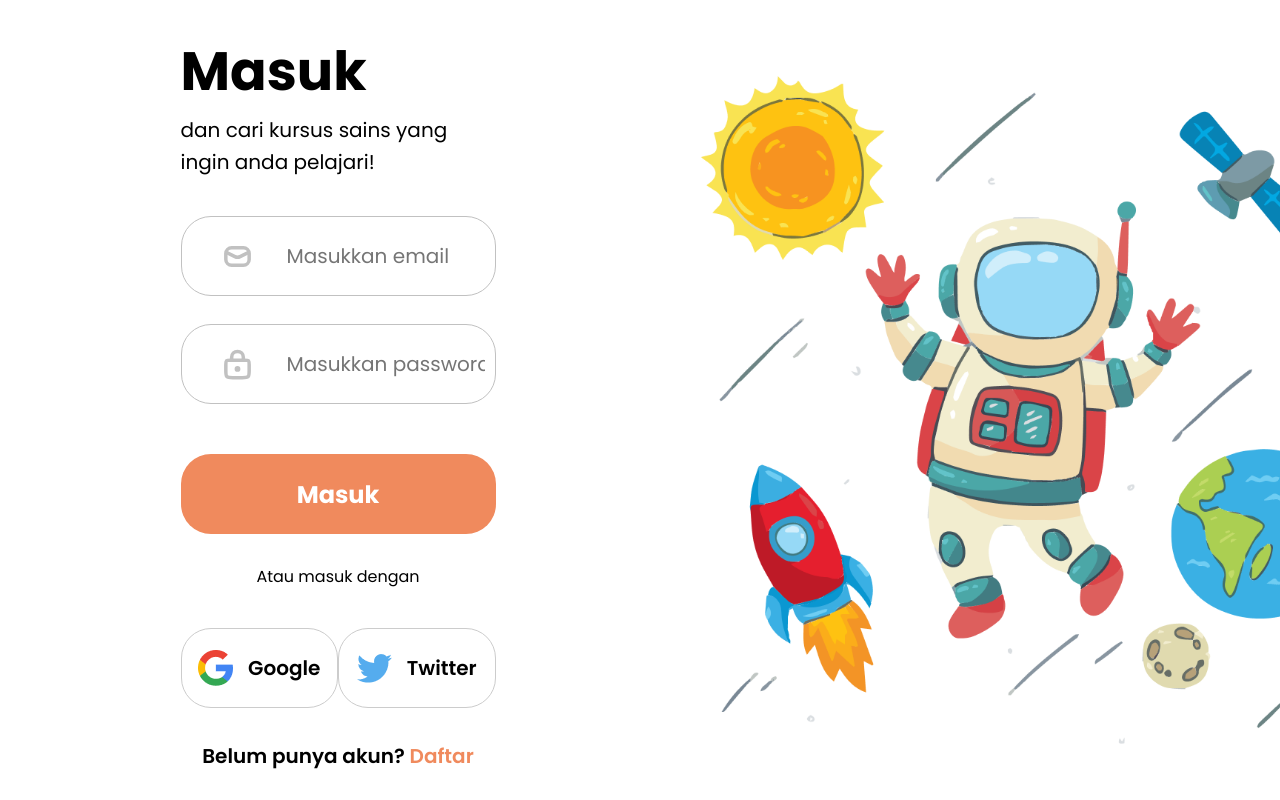
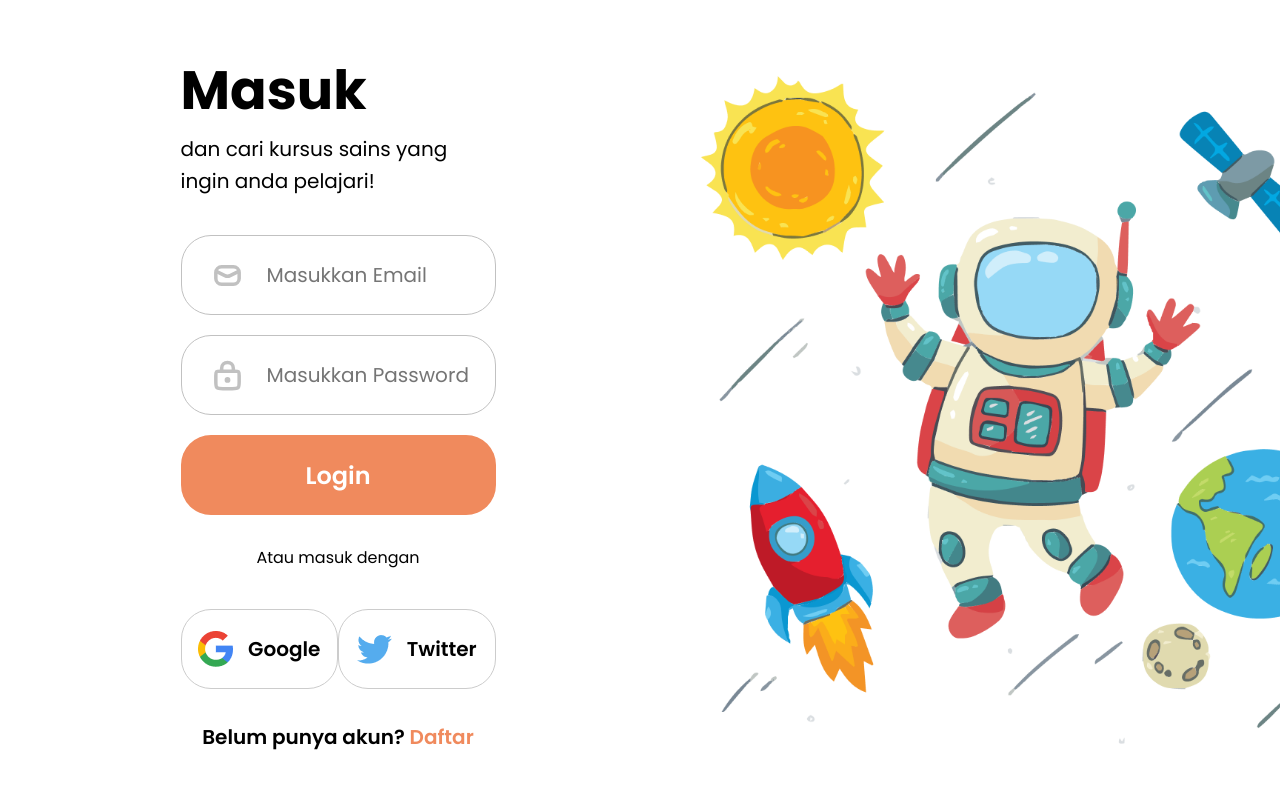
Before and after one commit to Jolangalifk/unisains-client, a Vue app: page /login in a window 1280 px wide. Shown: the top 800 px of the page. Built offline with nearby package versions, Linux system fonts and the light colour scheme.

Commit message:
[JK] hit api login

```diff
--- a/package.json
+++ b/package.json
@@ -10,6 +10,7 @@
     "format": "prettier --write src/"
   },
   "dependencies": {
+    "axios": "^1.4.0",
     "vue": "^3.2.47",
     "vue-router": "^4.1.6"
   },
--- a/src/views/Login.vue
+++ b/src/views/Login.vue
@@ -6,19 +6,19 @@
                     <h1>Masuk</h1>
                     <p>dan cari kursus sains yang ingin anda pelajari!</p>
                 </div>
-                <div class="login">
-                    <div class="account">
-                        <div class="wrapper">
-                            <img src="@/assets/icon/email-icon.svg" alt="">
-                            <input type="text" placeholder="Masukkan email">
-                        </div>
-                        <div class="wrapper">
-                            <img src="@/assets/icon/password-icon.svg" alt="">
-                            <input type="password" placeholder="Masukkan password">
-                        </div>
+                <form class="form-input" v-on:submit.prevent="Login">
+                    <div class="form-group">
+                      <label for="Email"></label>
+                      <img src="@/assets/icon/email-icon.svg" alt="">
+                      <input type="email" placeholder="Masukkan Email" v-model="email">
                     </div>
-                    <button class="login-btn">Masuk</button>
-                </div>
+                    <div class="form-group">
+                      <label for="Password"></label>
+                      <img src="@/assets/icon/password-icon.svg" alt="">
+                      <input type="password" placeholder="Masukkan Password" v-model="password">
+                    </div>
+                    <button type="submit" class="button-login">Login</button>
+                </form>
                 <div class="social-media-login">
                     <p>Atau masuk dengan</p>
                     <div class="social-media">
@@ -44,8 +44,30 @@
 </template>
 
 <script>
+import axios from 'axios'
+
 export default {
-    name: 'Login'
+    name: 'Login',
+    data() {
+        return {
+            email: '',
+            password: '',
+        }
+    },
+    methods: {
+        async Login() {
+            let result = await axios.get('{{local}}{{v1}}auth/login', {
+                email: this.email,
+                password: this.password,
+            });
+            console.log(result);
+            if (result.status == 200 && result.data) {
+                alert('Login berhasil');
+                localStorage.setItem('user-info', JSON.stringify(result.data));
+                this.$router.push('/');
+            }
+        }
+    },
 }
 </script>
 
@@ -86,6 +108,53 @@ export default {
     font-size: 20px;
     font-weight: normal;
     color: black;
+}
+
+.form-group {
+    width: 100%;
+    height: 80px;
+    margin: 8px 0;
+    padding: 0 8px;
+    border: 1px solid #c1c1c1;
+    border-radius: 30px;
+    box-sizing: border-box;
+    display: flex;
+    justify-content: center;
+    align-items: center;
+    margin-bottom: 20px;
+}
+
+.form-group img {
+    width: 35px;
+    height: 35px;
+    margin-right: 20px;
+    margin-left: 20px;
+}
+
+.form-group input {
+    width: 100%;
+    border: none;
+    outline: none;
+    font-size: 20px;
+    font-family: poppins;
+}
+
+.button-login {
+    width: 100%;
+    height: 80px;
+    border: none;
+    border-radius: 30px;
+    box-sizing: border-box;
+    background-color: #F08A5D;
+    color: white;
+    font-size: 24px;
+    font-weight: 600;
+    cursor: pointer;
+    display: flex;
+    justify-content: center;
+    align-items: center;
+    margin-bottom: 30px;
+    font-family: poppins;
 }
 
 .login {
--- a/src/views/Register.vue
+++ b/src/views/Register.vue
@@ -6,31 +6,32 @@
                     <h1>Daftar</h1>
                     <p>Daftarkan akun anda untuk memulai belajar sains!</p>
                 </div>
-                <div class="register">
-                    <div class="account">
+                <form class="form-input" v-on:submit.prevent="Register">
                     <div class="wrapper-name">
                         <div class="name">
-                                <input type="text" placeholder="Nama depan">
+                            <input type="text" placeholder="Nama depan" v-model="first_name">
                         </div>
                         <div class="name">
-                                <input type="text" placeholder="Nama belakang">
+                            <input type="text" placeholder="Nama belakang" v-model="last_name">
                         </div>
                     </div>
-                        <div class="wrapper">
-                            <img src="@/assets/icon/user-icon.svg" alt="">
-                            <input type="text" placeholder="Masukkan username">
+                    <div class="form-group">
+                        <label for="Username"></label>
+                        <img src="@/assets/icon/email-icon.svg" alt="">
+                        <input type="text" placeholder="Masukkan Username" v-model="username">
                     </div>
-                        <div class="wrapper">
+                    <div class="form-group">
+                        <label for="Email"></label>
                         <img src="@/assets/icon/email-icon.svg" alt="">
-                            <input type="text" placeholder="Masukkan email">
+                        <input type="email" placeholder="Masukkan Email" v-model="email">
                     </div>
-                        <div class="wrapper">
+                    <div class="form-group">
+                        <label for="Password"></label>
                         <img src="@/assets/icon/password-icon.svg" alt="">
-                            <input type="password" placeholder="Masukkan password">
+                        <input type="password" placeholder="Masukkan Password" v-model="password">
                     </div>
-                    </div>
-                    <button class="register-btn">Daftar</button>
-                </div>
+                    <button type="submit" class="button-register">Submit</button>
+                </form>
                 <div class="social-media-register">
                     <p>Atau daftar dengan</p>
                     <div class="social-media">
@@ -56,9 +57,43 @@
 </template>
 
 <script>
+import axios from 'axios'
+
 export default {
-    name: 'Register'
+    name: 'Register',
+    data() {
+        return {
+            first_name: '',
+            last_name: '',
+            username: '',
+            email: '',
+            password: '',
         }
+    },
+    methods: {
+        async Register() {
+            let result = await axios.post('{{host}}{{v1}}auth/register', {
+                first_name : this.first_name,
+                last_name : this.last_name,
+                username: this.username,
+                email: this.email,
+                password: this.password,
+            });
+            console.log(result);
+            if (result.status == 201 && result.data) {
+                alert('Register berhasil');
+                localStorage.setItem('user-info', JSON.stringify(result.data));
+                this.$router.push('/login');
+            }
+        },
+        tes() {
+            console.log('Register berhasil');
+            alert('Register berhasil');
+        }
+    },
+}
+
+
 </script>
 
 <style>
@@ -98,6 +133,55 @@ export default {
     font-size: 20px;
     font-weight: normal;
     color: black;
+}
+
+.form-group {
+    width: 100%;
+    height: 80px;
+    margin: 8px 0;
+    padding: 0 8px;
+    border: 1px solid #c1c1c1;
+    border-radius: 30px;
+    box-sizing: border-box;
+    display: flex;
+    justify-content: center;
+    align-items: center;
+    margin-bottom: 20px;
+}
+
+.form-group img {
+    width: 35px;
+    height: 35px;
+    margin-right: 30px;
+    margin-left: 30px;
+}
+
+.form-group input {
+    width: 100%;
+    border: none;
+    outline: none;
+    font-size: 20px;
+    font-family: poppins;
+    font-weight: normal;
+    color: black;
+}
+
+.button-register {
+    width: 100%;
+    height: 80px;
+    border: none;
+    border-radius: 30px;
+    box-sizing: border-box;
+    background-color: #F08A5D;
+    color: white;
+    font-size: 24px;
+    font-weight: 600;
+    cursor: pointer;
+    display: flex;
+    justify-content: center;
+    align-items: center;
+    margin-bottom: 30px;
+    font-family: poppins;
 }
 
 .register {
```
Also changed, not shown: 1 other file (tests, documents, lock files or other folders). Lines whose indentation alone changed are shown as unchanged.
